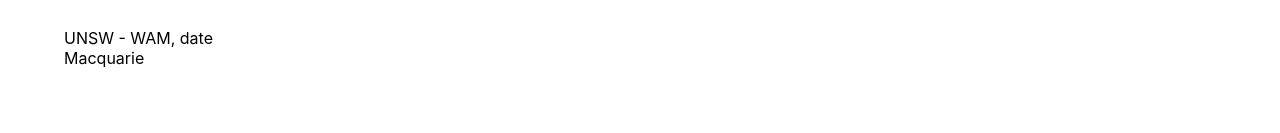
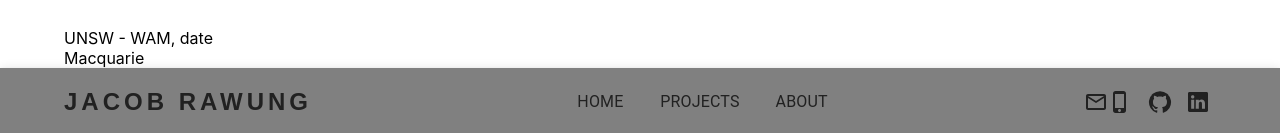
Before and after one commit to jacobRaw/PortfolioSite, a React (Create React App) app: page /#/ in a window 1280 px wide. Shown: the part 668-801 px from the top of the page. Built offline with nearby package versions, Linux system fonts and the light colour scheme.

Commit message:
added a footer to the homepage

```diff
--- /dev/null
+++ b/src/components/Footer.jsx
@@ -0,0 +1,142 @@
+import * as React from 'react';
+import AppBar from '@mui/material/AppBar';
+import Box from '@mui/material/Box';
+import Toolbar from '@mui/material/Toolbar';
+import IconButton from '@mui/material/IconButton';
+import Typography from '@mui/material/Typography';
+import Menu from '@mui/material/Menu';
+import MenuIcon from '@mui/icons-material/Menu';
+import Container from '@mui/material/Container';
+import Button from '@mui/material/Button';
+import MenuItem from '@mui/material/MenuItem';
+import MailOutlineIcon from '@mui/icons-material/MailOutline';
+import PhoneIphoneIcon from '@mui/icons-material/PhoneIphone';
+import GitHubIcon from '@mui/icons-material/GitHub';
+import Tooltip from '@mui/material/Tooltip';
+import { Link } from 'react-router-dom';
+import { grey } from "@mui/material/colors";
+
+const pages = ['home', 'projects', 'about'];
+
+const textColor = grey[900];
+
+export default function Footer () {
+  return (
+    <React.Fragment>
+            <AppBar position='static' sx={{bottom: '0', top: 'auto', backgroundColor: 'grey'}}>
+            <Container>
+                <Toolbar disableGutters>
+                <Typography
+                    variant="h6"
+                    noWrap
+                    component="a"
+                    href="/PortfolioSite"
+                    color={textColor}
+                    sx={{
+                    mr: 2,
+                    display: { xs: 'none', md: 'flex' },
+                    fontFamily: 'Sans-serif',
+                    fontWeight: 700,
+                    letterSpacing: '.25rem',
+                    textDecoration: 'none',
+                    fontSize:'1.5rem',
+                    }}
+                >
+                    JACOB RAWUNG
+                </Typography>
+
+                <Box sx={{ flexGrow: 1, display: { xs: 'flex', md: 'none' } }}>
+                    <IconButton
+                    size="large"
+                    aria-label="account of current user"
+                    aria-controls="menu-appbar"
+                    aria-haspopup="true"
+                    color={textColor}
+                    >
+                    <MenuIcon />
+                    </IconButton>
+                    <Menu
+                    id="menu-appbar"
+                    anchorOrigin={{
+                        vertical: 'bottom',
+                        horizontal: 'left',
+                    }}
+                    keepMounted
+                    transformOrigin={{
+                        vertical: 'top',
+                        horizontal: 'left',
+                    }}
+                    sx={{ display: { xs: 'block', md: 'none' } }}
+                    >
+                    {pages.map((page) => (
+                        <MenuItem key={page}>
+                        <Typography sx={{ textAlign: 'center' }}>{page}</Typography>
+                        </MenuItem>
+                    ))}
+                    </Menu>
+                </Box>
+                <Typography
+                    variant="h5"
+                    noWrap
+                    component="a"
+                    href="/PortfolioSite"
+                    color={textColor}
+                    sx={{
+                    mr: 2,
+                    display: { xs: 'flex', md: 'none' },
+                    flexGrow: 1,
+                    fontFamily: 'monospace',
+                    fontWeight: 700,
+                    letterSpacing: '.3rem',
+                    textDecoration: 'none',
+                    }}
+                >
+                    JACOB RAWUNG
+                </Typography>
+                <Box sx={{ flexGrow: 1, display: { xs: 'none', md: 'flex' }, justifyContent: 'center', gap: '20px' }}>
+                    {pages.map((page) => {
+                        let link = `/${page}`;
+                        if (page === 'home') {
+                            link = '/';
+                        }
+                        return (
+                            <Link to={link} style={{ textDecoration: 'none' }}>
+                                <Button
+                                    key={page}
+                                    sx={{ my: 2, display: 'block'}}
+                                >
+                                    <Typography color={textColor}>
+                                    {page}
+                                    </Typography>
+
+                                </Button>
+                            </Link>
+                        );
+                    })}
+                </Box>
+                <Box sx={{ flexGrow: 0 }}>
+                    <Tooltip title="Contact Info">
+                        <IconButton>
+                            <MailOutlineIcon sx={{color: textColor}}/>
+                            <PhoneIphoneIcon sx={{color: textColor}}/>
+                        </IconButton>
+                    </Tooltip>
+                    <Tooltip title="Github Profile">
+                        <IconButton>
+                            <GitHubIcon sx={{color: textColor}}/>
+                        </IconButton>
+                    </Tooltip>
+                    <Tooltip title="LinkedIn Profile">
+                        <IconButton sx={{color: textColor}}>
+                            <svg xmlns="http://www.w3.org/2000/svg" width="20" height="20" fill="currentColor" class="bi bi-linkedin" viewBox="0 0 16 16">
+                                    <path d="M0 1.146C0 .513.526 0 1.175 0h13.65C15.474 0 16 .513 16 1.146v13.708c0 .633-.526 1.146-1.175 1.146H1.175C.526 16 0 15.487 0 14.854zm4.943 12.248V6.169H2.542v7.225zm-1.2-8.212c.837 0 1.358-.554 1.358-1.248-.015-.709-.52-1.248-1.342-1.248S2.4 3.226 2.4 3.934c0 .694.521 1.248 1.327 1.248zm4.908 8.212V9.359c0-.216.016-.432.08-.586.173-.431.568-.878 1.232-.878.869 0 1.216.662 1.216 1.634v3.865h2.401V9.25c0-2.22-1.184-3.252-2.764-3.252-1.274 0-1.845.7-2.165 1.193v.025h-.016l.016-.025V6.169h-2.4c.03.678 0 7.225 0 7.225z"/>
+                            </svg>
+                        </IconButton>
+                    </Tooltip>
+                </Box>
+                </Toolbar>
+            </Container>
+            </AppBar>
+    </React.Fragment>
+  );
+}
--- a/src/pages/Home.jsx
+++ b/src/pages/Home.jsx
@@ -7,6 +7,7 @@
 import unswIcon from '../unsw.svg';
 import macUniIcon from '../macquarieUniIcon.svg';
 import ewbIcon from '../ewb_australia.png';
+import Footer from '../components/Footer.jsx';
 
 const textColor = grey[900];
 
@@ -132,6 +133,7 @@
             <div>UNSW - WAM, date</div>
             <div>Macquarie</div>
         </Container>
+        <Footer/>
         </>
     );
 }
```
